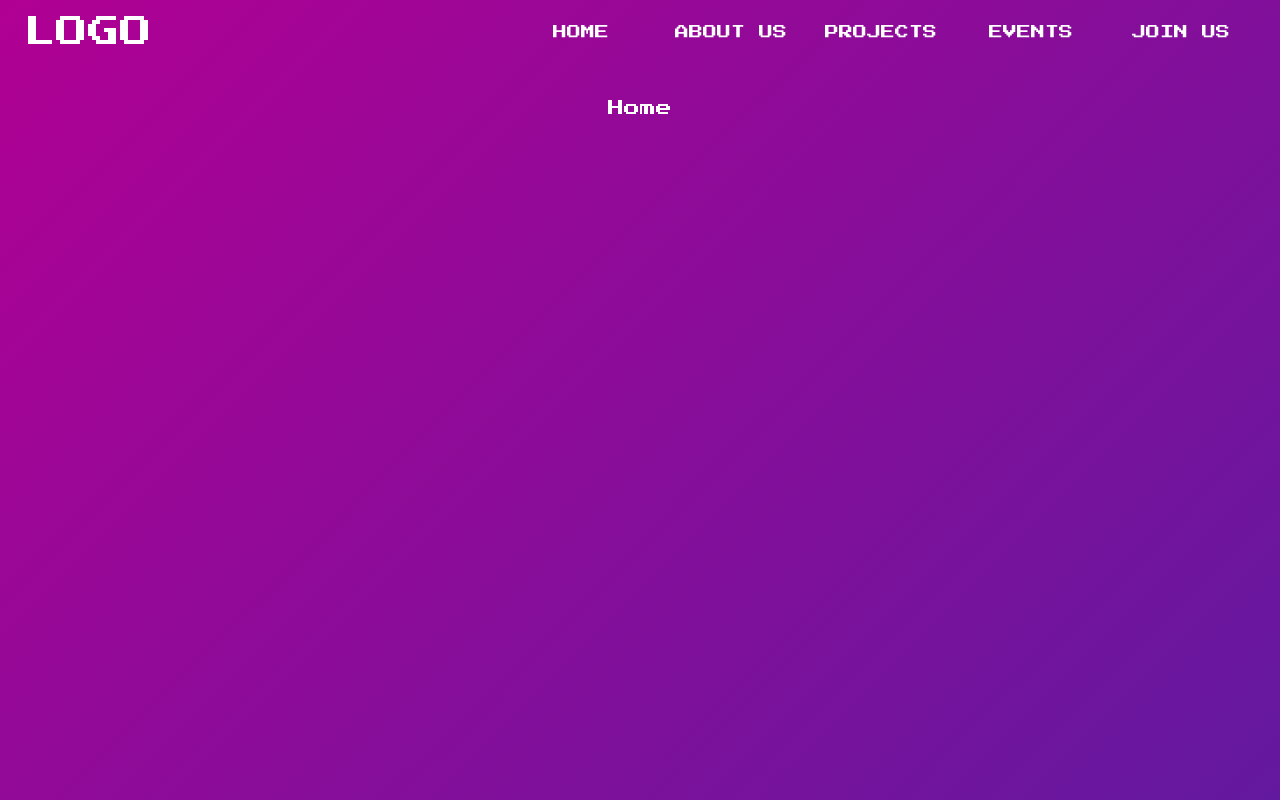
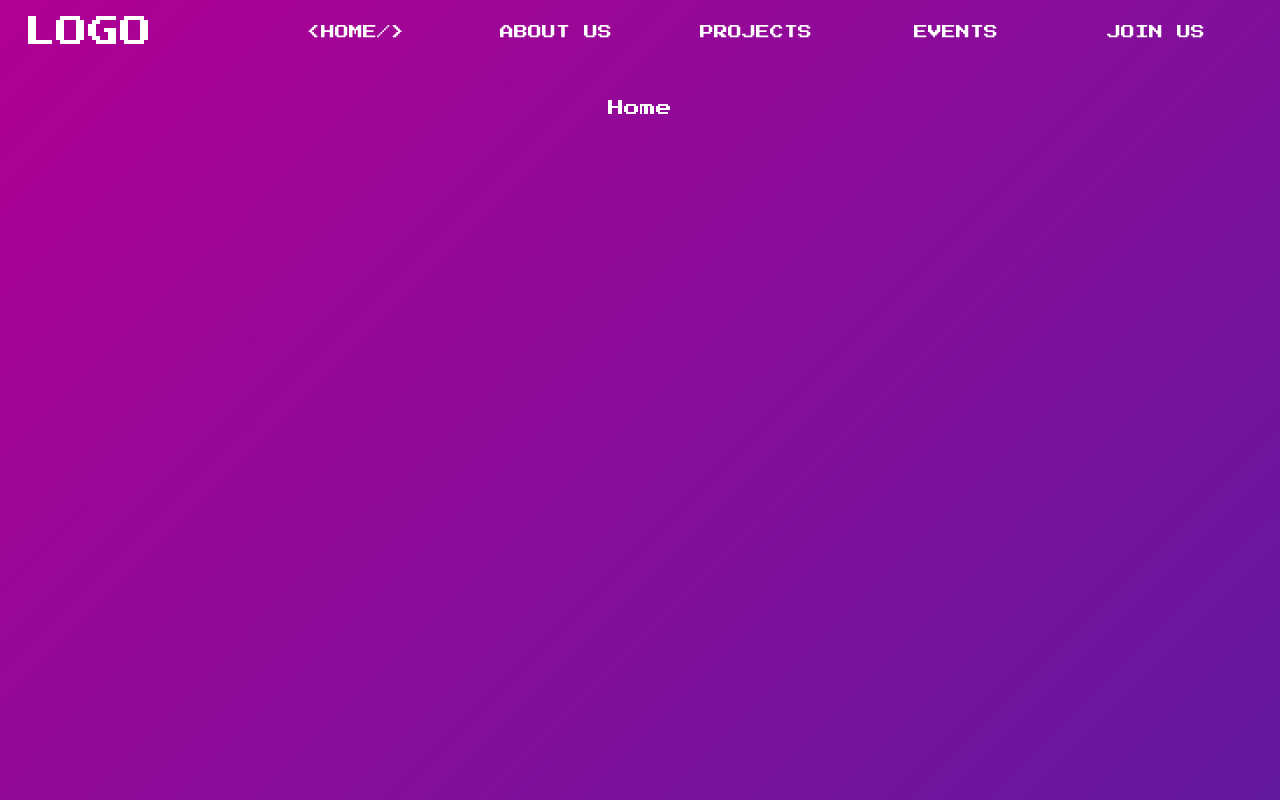
Before and after one commit to hcp-uw/club-website, a React (Create React App) app: page / in a window 1280 px wide. Shown: the top 800 px of the page. Built offline with nearby package versions, Linux system fonts and the light colour scheme.

Commit message:
Add selection indicator

```diff
--- a/src/App.js
+++ b/src/App.js
@@ -1,4 +1,3 @@
-import './App.css';
 import { ThemeProvider, createTheme } from '@mui/material/styles';
 import { Routes, Route, BrowserRouter as Router, } from "react-router-dom";
 
@@ -8,6 +7,7 @@ import About from './components/About/About';
 import Projects from './components/Projects/Projects';
 import Events from './components/Events/Events';
 import Join from './components/Join/Join';
+import './App.css';
 
 let theme = createTheme({
     palette: {
@@ -89,7 +89,12 @@ function App() {
         <Routes>
             {
                 pages.map((route) => {
-                    return (<Route path={route.path} element={renderFrame(route.component)} />);
+                    return (
+                        <Route
+                            key={route.name}
+                            path={route.path}
+                            element={renderFrame(route.component)}
+                        />);
                 })
             }
             <Route path="*" element={renderFrame(pages[0].component)} />
--- a/src/components/Header/Header.css
+++ b/src/components/Header/Header.css
@@ -7,7 +7,7 @@
 }
 
 .header-page-button {
-    width: 150px;
+    width: 200px;
     height: 50px;
 }
 
--- a/src/components/Header/Header.js
+++ b/src/components/Header/Header.js
@@ -8,7 +8,7 @@ import {
     useScrollTrigger
 } from '@mui/material';
 import MenuIcon from '@mui/icons-material/Menu';
-import { useNavigate } from "react-router-dom";
+import { useLocation, useNavigate } from "react-router-dom";
 import Sidebar from '../Sidebar/Sidebar';
 import './Header.css';
 
@@ -45,12 +45,26 @@ function Header(props) {
     }, []);
 
     const navigate = useNavigate();
-    const isMobile = width <= 1000;
+    const isMobile = width <= 1200;
+
+    const location = useLocation();
+
+    let currPage = pages.find(
+        page => location.pathname === page.path
+      );
 
     const renderTabs = () => {
+        if (currPage === undefined) {
+            currPage = pages[0];
+        }
         return pages.map((obj) =>
             <Button color="inherit" className="header-page-button" onClick={() => navigate(obj.path)}>
-                <Typography variant='h4' color="#FFFFFF"> { obj.name } </Typography>
+                {
+                    obj.name === currPage.name ?
+                        <Typography variant='h4' color="#FFFFFF"> { "<" + obj.name + "/>" } </Typography>
+                    :
+                        <Typography variant='h4' color="#FFFFFF"> { obj.name } </Typography>
+                }
             </Button>
         )
     };
@@ -62,7 +76,12 @@ function Header(props) {
     return (
         <div>
             {
-                isMobile && <Sidebar pages={pages} show={showSide} handleShow={showSideBar}/>
+                isMobile &&
+                    <Sidebar
+                        pages={pages}
+                        show={showSide}
+                        handleShow={showSideBar}
+                    />
             }
             <ElevationScroll {...props} showSide={showSide}>
                 <AppBar position='fixed' className="header-appbar">
--- a/src/components/Sidebar/Sidebar.css
+++ b/src/components/Sidebar/Sidebar.css
@@ -22,6 +22,6 @@
 }
 
 .sidebar-button {
-    width: 150px;
+    width: 200px;
     height: 50px;
 }
--- a/src/components/Sidebar/Sidebar.js
+++ b/src/components/Sidebar/Sidebar.js
@@ -1,4 +1,4 @@
-import { useNavigate } from "react-router-dom";
+import { useNavigate, useLocation } from "react-router-dom";
 import {
     Typography,
     Button,
@@ -13,11 +13,24 @@ function Sidebar(props) {
     } = props;
 
     const navigate = useNavigate();
+    const location = useLocation();
+
+    let currPage = pages.find(
+        page => location.pathname === page.path
+      );
 
     const renderTabs = () => {
+        if (currPage === undefined) {
+            currPage = pages[0];
+        }
         return pages.map((obj) =>
-            <Button color="inherit" className="sidebar-button" onClick={() => navigate(obj.path)}>
-                <Typography variant='h4' color="#FFFFFF"> { obj.name } </Typography>
+            <Button key={obj.name} color="inherit" className="sidebar-button" onClick={() => navigate(obj.path)}>
+                {
+                    obj.name === currPage.name ?
+                        <Typography variant='h4' color="#FFFFFF"> { "<" + obj.name + "/>" } </Typography>
+                    :
+                        <Typography variant='h4' color="#FFFFFF"> { obj.name } </Typography>
+                }
             </Button>
         )
     };
```
